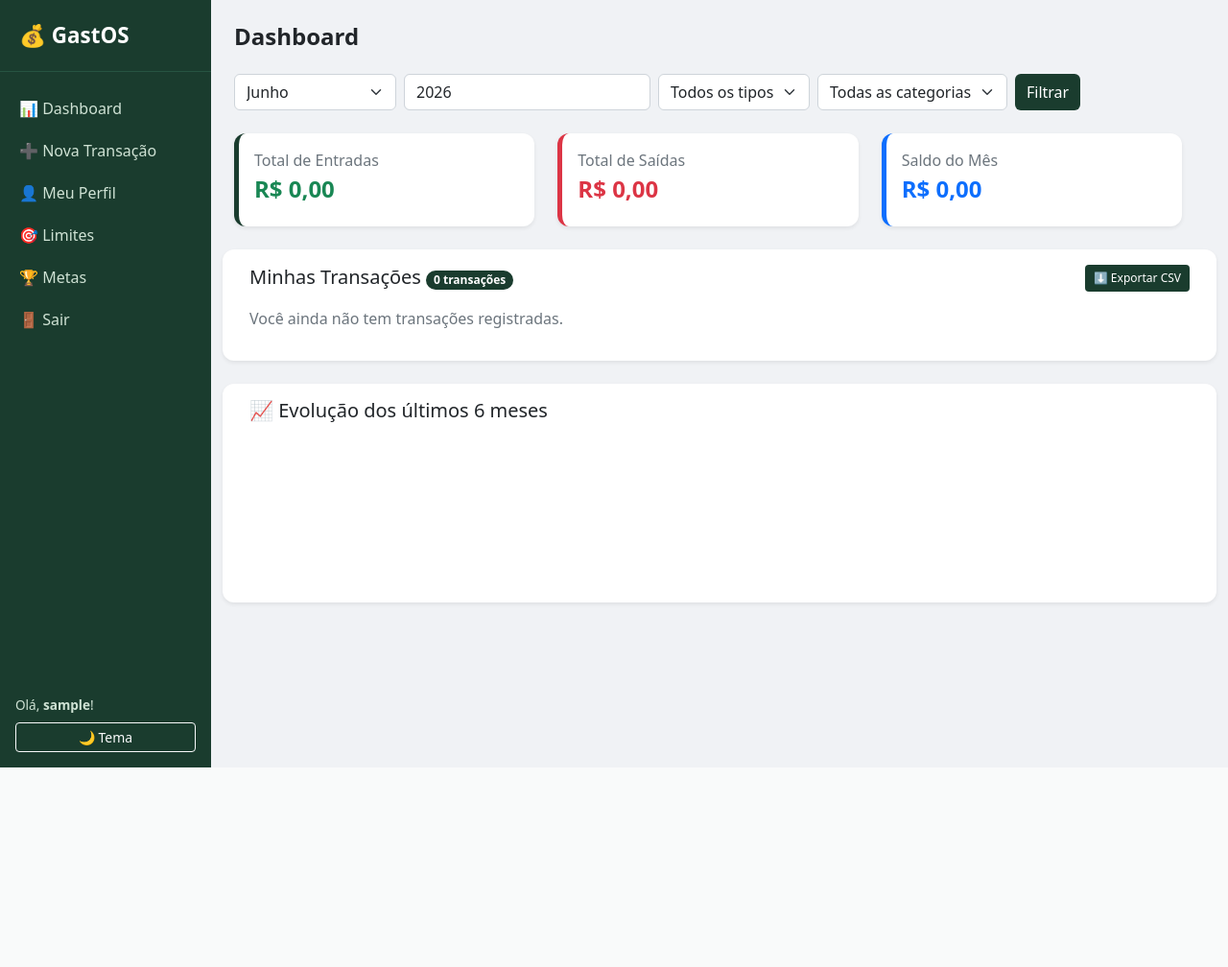
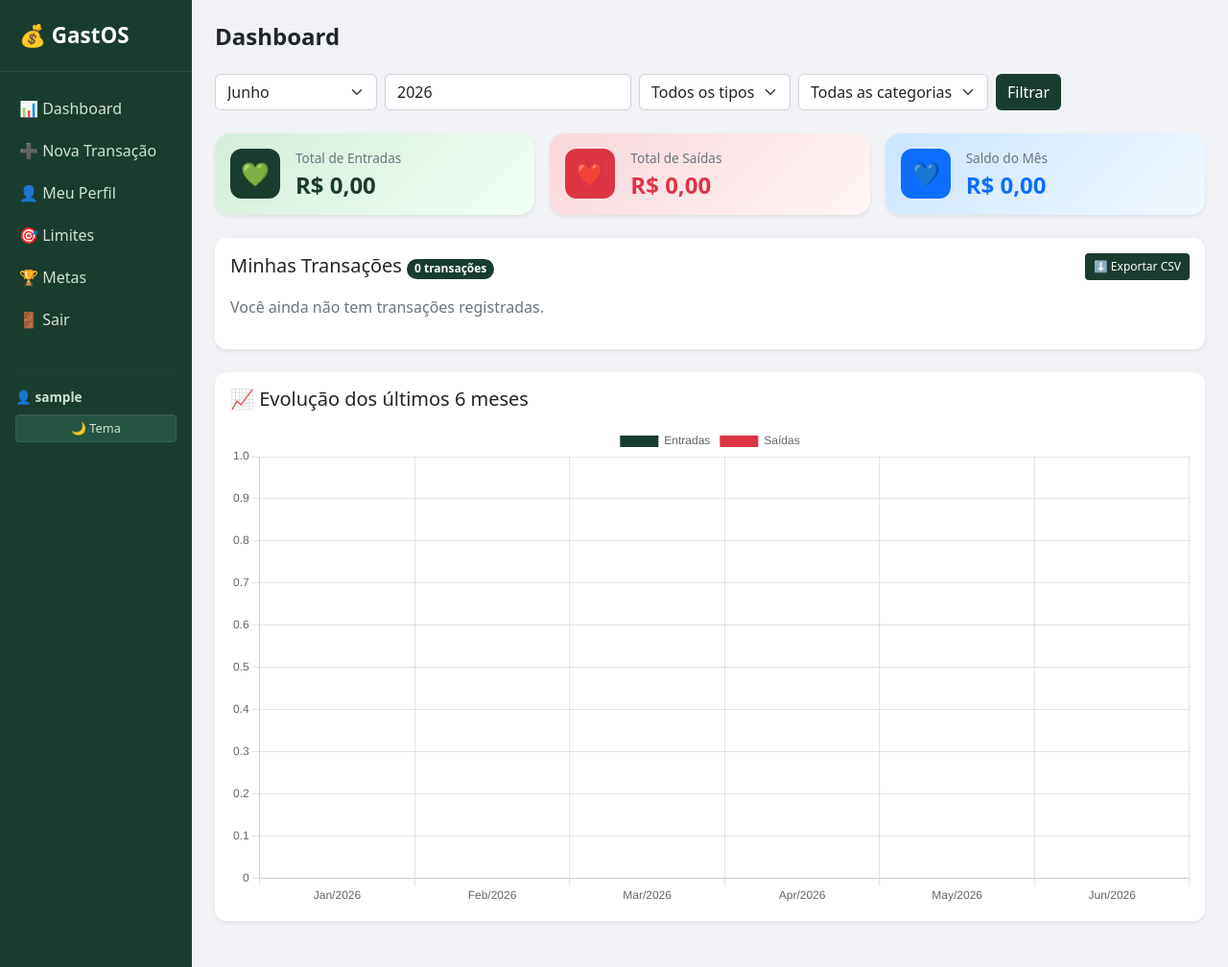
Before and after one commit to weverthondev/gastos, a Django app: page /dashboard/ in a window 1280 px wide. Shown: the whole page at 96% size. Before the commit the page ends 800 px from the top, so only its background shows below. Run offline with Django 5.2, Linux system fonts and the light colour scheme; the visitor is signed in with stand-in values (Sample User, id 1); data that the repository does not hold is empty; a map, chart or similar area stays blank.

Commit message:
melhora visual do dashboard e landing page

```diff
--- a/core/templates/base.html
+++ b/core/templates/base.html
@@ -113,7 +113,7 @@
 
     <div class="d-flex">
         <!-- Sidebar -->
-        <div class="sidebar d-flex flex-column" style="width: 220px; min-width: 220px;">
+        <div class="sidebar d-flex flex-column" style="width: 200px; min-width: 200px; background-color: #1a3c2e;">
             <div class="logo">💰 GastOS</div>
             {% if request.user.is_authenticated %}
             <div class="mt-3">
@@ -124,10 +124,12 @@
                 <a href="{% url 'metas' %}">🏆 Metas</a>
                 <a href="{% url 'sair' %}">🚪 Sair</a>
             </div>
-            <div class="mt-auto p-3" style="color: var(--sidebar-link); font-size: 0.85rem;">
-                Olá, <strong>{{ request.user.username }}</strong>!
-                <br>
-                <button onclick="toggleTheme()" class="btn btn-sm btn-outline-light mt-2 w-100">🌙 Tema</button>
+            <div class="mt-3 px-3">
+                <hr style="border-color: #265442;">
+                <div style="color: var(--sidebar-link); font-size: 0.85rem;" class="mb-2">
+                    👤 <strong>{{ request.user.username }}</strong>
+                </div>
+                <button onclick="toggleTheme()" class="btn btn-sm w-100" style="background-color: #265442; color: #cfe2d4; border: 1px solid #365f4e; font-size: 0.8rem;">🌙 Tema</button>
             </div>
             {% endif %}
         </div>
--- a/core/templates/dashboard.html
+++ b/core/templates/dashboard.html
@@ -60,30 +60,45 @@
 </div>
 {% endif %}
 
-<div class="row mb-4">
-
-<div class="row mb-4">
+<!-- Cards de resumo -->
+<div class="row mb-4 g-3">
     <div class="col-md-4">
-        <div class="card shadow-sm p-3" style="border-left: 5px solid #1a3c2e !important;">
-            <p class="text-muted mb-1">Total de Entradas</p>
-            <h4 class="text-success fw-bold">R$ {{ total_entradas|floatformat:2 }}</h4>
+        <div class="card shadow-sm h-100" style="border-radius: 16px; background: linear-gradient(135deg, #d4edda, #f0fff4);">
+            <div class="card-body d-flex align-items-center gap-3">
+                <div style="background: #1a3c2e; border-radius: 12px; width: 52px; height: 52px; display: flex; align-items: center; justify-content: center; font-size: 1.5rem;">💚</div>
+                <div>
+                    <p class="text-muted mb-1" style="font-size: 0.85rem;">Total de Entradas</p>
+                    <h4 class="fw-bold mb-0" style="color: #1a3c2e;">R$ {{ total_entradas|floatformat:2 }}</h4>
+                </div>
+            </div>
         </div>
     </div>
     <div class="col-md-4">
-        <div class="card shadow-sm p-3" style="border-left: 5px solid #dc3545 !important;">
-            <p class="text-muted mb-1">Total de Saídas</p>
-            <h4 class="text-danger fw-bold">R$ {{ total_saidas|floatformat:2 }}</h4>
+        <div class="card shadow-sm h-100" style="border-radius: 16px; background: linear-gradient(135deg, #f8d7da, #fff5f5);">
+            <div class="card-body d-flex align-items-center gap-3">
+                <div style="background: #dc3545; border-radius: 12px; width: 52px; height: 52px; display: flex; align-items: center; justify-content: center; font-size: 1.5rem;">❤️</div>
+                <div>
+                    <p class="text-muted mb-1" style="font-size: 0.85rem;">Total de Saídas</p>
+                    <h4 class="fw-bold mb-0 text-danger">R$ {{ total_saidas|floatformat:2 }}</h4>
+                </div>
+            </div>
         </div>
     </div>
     <div class="col-md-4">
-        <div class="card shadow-sm p-3" style="border-left: 5px solid #0d6efd !important;">
-            <p class="text-muted mb-1">Saldo do Mês</p>
-            <h4 class="text-primary fw-bold">R$ {{ saldo|floatformat:2 }}</h4>
+        <div class="card shadow-sm h-100" style="border-radius: 16px; background: linear-gradient(135deg, #cce5ff, #f0f8ff);">
+            <div class="card-body d-flex align-items-center gap-3">
+                <div style="background: #0d6efd; border-radius: 12px; width: 52px; height: 52px; display: flex; align-items: center; justify-content: center; font-size: 1.5rem;">💙</div>
+                <div>
+                    <p class="text-muted mb-1" style="font-size: 0.85rem;">Saldo do Mês</p>
+                    <h4 class="fw-bold mb-0 text-primary">R$ {{ saldo|floatformat:2 }}</h4>
+                </div>
+            </div>
         </div>
     </div>
 </div>
 
-<div class="card shadow-sm">
+<!-- Tabela de transações -->
+<div class="card shadow-sm mb-4">
     <div class="card-body">
         <div class="d-flex justify-content-between align-items-center mb-3">
             <h5 class="card-title mb-0">Minhas Transações <span class="badge rounded-pill" style="background-color: #1a3c2e; font-size: 0.75rem;">{{ transacoes.paginator.count }} transações</span></h5>
@@ -151,18 +172,38 @@
     </div>
 </div>
 
+<!-- Gráficos lado a lado -->
 {% if grafico_valores != '[]' %}
-<div class="card shadow-sm mt-4">
-    <div class="card-body">
-        <h5 class="card-title mb-3">📊 Gastos por Categoria</h5>
-        <div style="max-width: 400px; margin: 0 auto;">
-            <canvas id="graficoCategorias"></canvas>
+<div class="row mb-4 g-3">
+    <div class="col-md-5">
+        <div class="card shadow-sm h-100">
+            <div class="card-body">
+                <h5 class="card-title mb-3">📊 Gastos por Categoria</h5>
+                <canvas id="graficoCategorias"></canvas>
+            </div>
+        </div>
+    </div>
+    <div class="col-md-7">
+        <div class="card shadow-sm h-100">
+            <div class="card-body">
+                <h5 class="card-title mb-3">📈 Evolução dos últimos 6 meses</h5>
+                <canvas id="graficoEvolucao"></canvas>
+            </div>
         </div>
     </div>
 </div>
+{% else %}
+<div class="card shadow-sm mb-4">
+    <div class="card-body">
+        <h5 class="card-title mb-3">📈 Evolução dos últimos 6 meses</h5>
+        <canvas id="graficoEvolucao"></canvas>
+    </div>
+</div>
+{% endif %}
 
 <script src="https://cdn.jsdelivr.net/npm/chart.js"></script>
 <script>
+    {% if grafico_valores != '[]' %}
     const ctx = document.getElementById('graficoCategorias').getContext('2d');
     new Chart(ctx, {
         type: 'pie',
@@ -178,45 +219,24 @@
         },
         options: {
             responsive: true,
-            plugins: {
-                legend: { position: 'bottom' }
-            }
+            plugins: { legend: { position: 'bottom' } }
         }
     });
-</script>
-{% endif %}
+    {% endif %}
 
-<div class="card shadow-sm mt-4">
-    <div class="card-body">
-        <h5 class="card-title mb-3">📈 Evolução dos últimos 6 meses</h5>
-        <canvas id="graficoEvolucao"></canvas>
-    </div>
-</div>
-
-<script>
     const ctx2 = document.getElementById('graficoEvolucao').getContext('2d');
     new Chart(ctx2, {
         type: 'bar',
         data: {
             labels: {{ evolucao_labels|safe }},
             datasets: [
-                {
-                    label: 'Entradas',
-                    data: {{ evolucao_entradas|safe }},
-                    backgroundColor: '#1a3c2e',
-                },
-                {
-                    label: 'Saídas',
-                    data: {{ evolucao_saidas|safe }},
-                    backgroundColor: '#dc3545',
-                }
+                { label: 'Entradas', data: {{ evolucao_entradas|safe }}, backgroundColor: '#1a3c2e' },
+                { label: 'Saídas', data: {{ evolucao_saidas|safe }}, backgroundColor: '#dc3545' }
             ]
         },
         options: {
             responsive: true,
-            plugins: {
-                legend: { position: 'top' }
-            }
+            plugins: { legend: { position: 'top' } }
         }
     });
 </script>
--- a/gastos/settings.py
+++ b/gastos/settings.py
@@ -7,8 +7,8 @@ BASE_DIR = Path(__file__).resolve().parent.parent
 
 SECRET_KEY = config('SECRET_KEY')
 DEBUG = config('DEBUG', default=False, cast=bool)
-ALLOWED_HOSTS = ['*']
-CSRF_TRUSTED_ORIGINS = ['https://web-production-3b79.up.railway.app']
+ALLOWED_HOSTS = ['gastos-k4in.onrender.com', 'localhost', '127.0.0.1']
+CSRF_TRUSTED_ORIGINS = ['https://gastos-k4in.onrender.com',]
 
 INSTALLED_APPS = [
     'django.contrib.admin',
@@ -51,7 +51,7 @@ WSGI_APPLICATION = 'gastos.wsgi.application'
 
 DATABASES = {
     'default': dj_database_url.config(
-        default=os.environ.get('DATABASE_URL'),
+        default=config('DATABASE_URL', default='sqlite:///db.sqlite3'),
         conn_max_age=600
     )
 }
```
Also changed, not shown: other parts of core/templates/dashboard.html (+14 -8 lines), core/templates/landing.html (+50 -0 lines).
